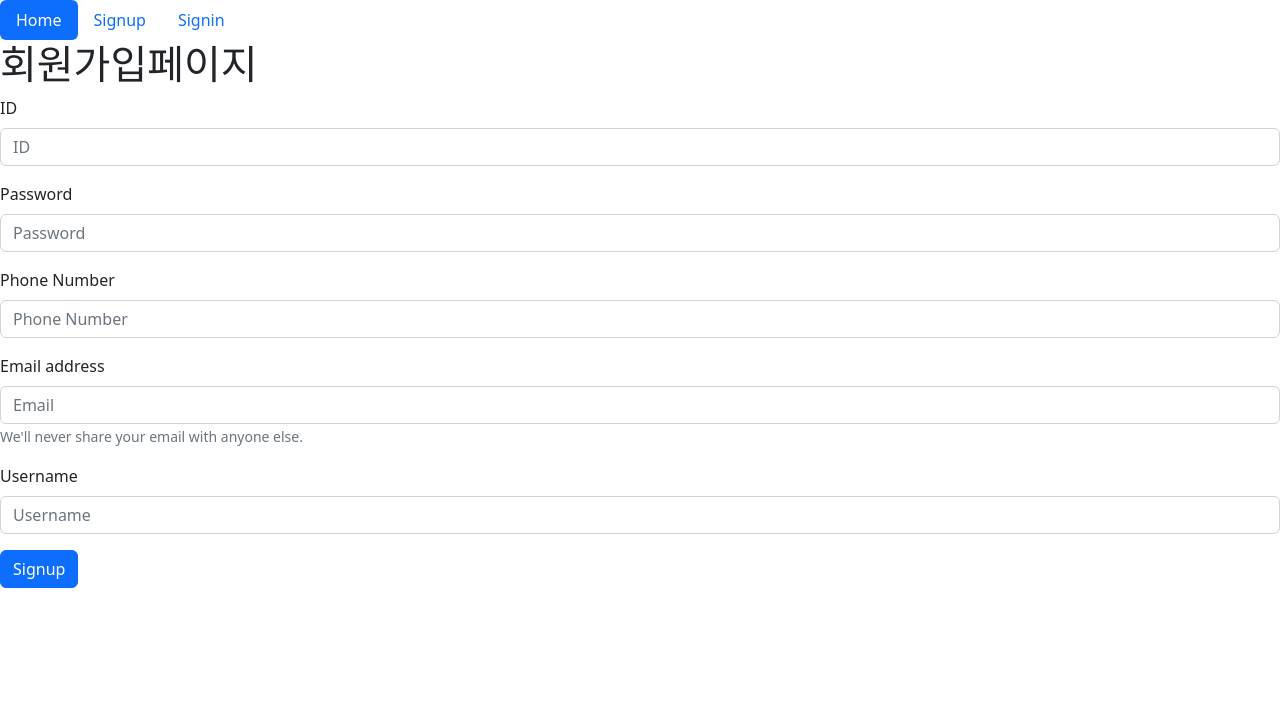
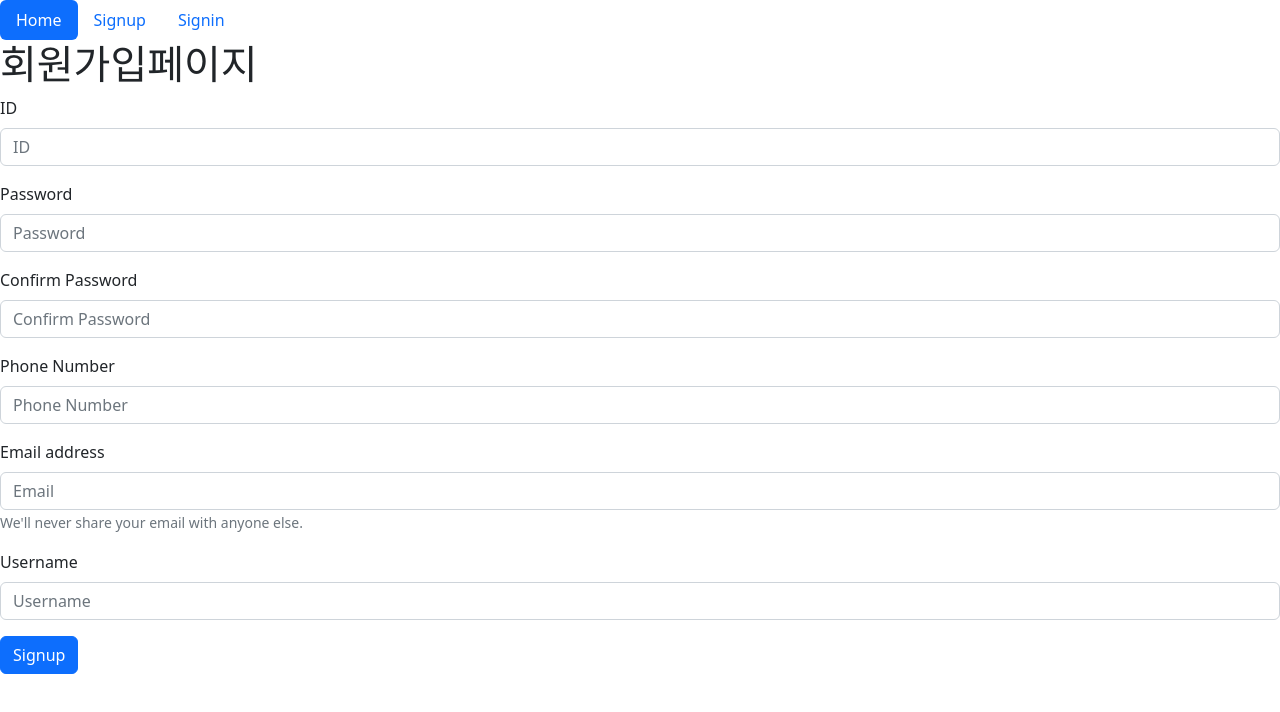
Before and after one commit to hyeesw/cagong-front, a React (Create React App) app: page /signup in a window 1280 px wide. Shown: the top 712 px of the page. Built offline with nearby package versions, Linux system fonts and the light colour scheme; no server answers.

Commit message:
비밀번호 확인. 에러 시 alert 수정

```diff
--- a/src/components/SignupForm.jsx
+++ b/src/components/SignupForm.jsx
@@ -11,6 +11,7 @@ function SignupForm() {
   const [phone, setphone] = useState();
   const [email, setemail] = useState();
   const [username, setusername] = useState(); // nickname
+  const [confirmPassword, setconfirmPassword] = useState();
   // const [type, settype] = useState();
   const navigate = useNavigate();
 
@@ -47,6 +48,13 @@ function SignupForm() {
 
   const handleSignupSubmit = async (e) => {
     e.preventDefault();
+
+    // 비밀번호와 비밀번호 확인이 일치하지 않는 경우
+    if (password !== confirmPassword) {
+      alert('비밀번호가 일치하지 않습니다.');
+      return;
+    }
+
     await axios
       .post(`${API_URL}signup/`, {
         user_id: userId,
@@ -56,14 +64,14 @@ function SignupForm() {
         username: username,
         type: 'CUSTOMERUSER',
       })
-      .then((res) => {
+      .then((res) => {  // 회원가입 성공. res는 JSON 형식으로 반환된 객체 {"message": "회원가입 완료!"}
         console.log(res);
-        alert('회원가입되었습니다!');
+        alert(res.data['message']);
         navigate('/login');
-
       })
-      .catch((err) => {
+      .catch((err) => {  // 회원가입 실패.
         console.log(err);
+        alert('에러. 회원가입 실패');
       });
   };
 
@@ -89,6 +97,17 @@ function SignupForm() {
           placeholder="Password"
           onChange={(e) => {
             setpassword(e.target.value);
+          }}
+        />
+      </Form.Group>
+
+      <Form.Group className="mb-3" controlId="formBasicConfirmPassword">
+        <Form.Label>Confirm Password</Form.Label>
+        <Form.Control
+          type="password"
+          placeholder="Confirm Password"
+          onChange={(e) => {
+            setconfirmPassword(e.target.value);
           }}
         />
       </Form.Group>
```
